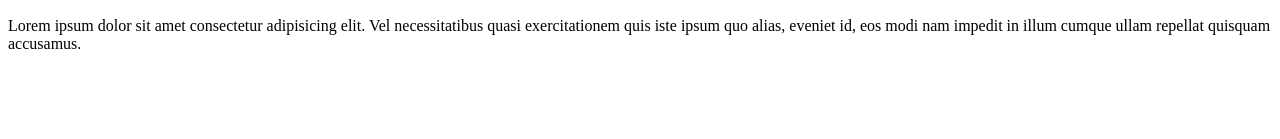
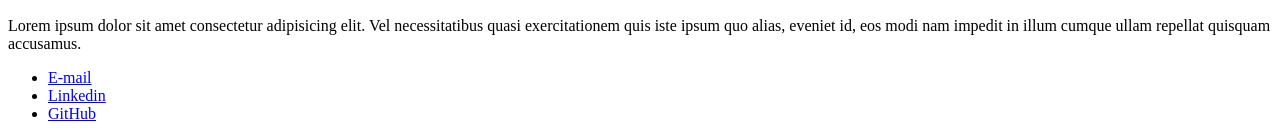
Before and after one commit to schdofer/dio-html-e-css, a plain HTML site: page praticas/index.html in a window 1280 px wide. Shown: the part 1242-1381 px from the top of the page. Before the commit the page ends 1311 px from the top, so only its background shows below. Drawn offline with Linux system fonts and the light colour scheme.

Commit message:
Add listas

```diff
--- a/praticas/index.html
+++ b/praticas/index.html
@@ -36,6 +36,19 @@
                 <p>Lorem ipsum dolor sit amet consectetur adipisicing elit. Vel necessitatibus quasi exercitationem quis iste ipsum quo alias, eveniet id, eos modi nam impedit in illum cumque ullam repellat quisquam accusamus.</p>
             </article>
         </section>
+        <footer>
+            <ul>
+                <li>
+                    <a href="mailto:fernando.dominio.com">E-mail</a>
+                </li>
+                <li>
+                    <a href="https://linkedin.com" target="_blank">Linkedin</a>
+                </li>
+                <li>
+                    <a href="https://github.com" target="_blank">GitHub</a>
+                </li>
+            </ul>
+        </footer>
     </header>
 </body>
 </html>
```
